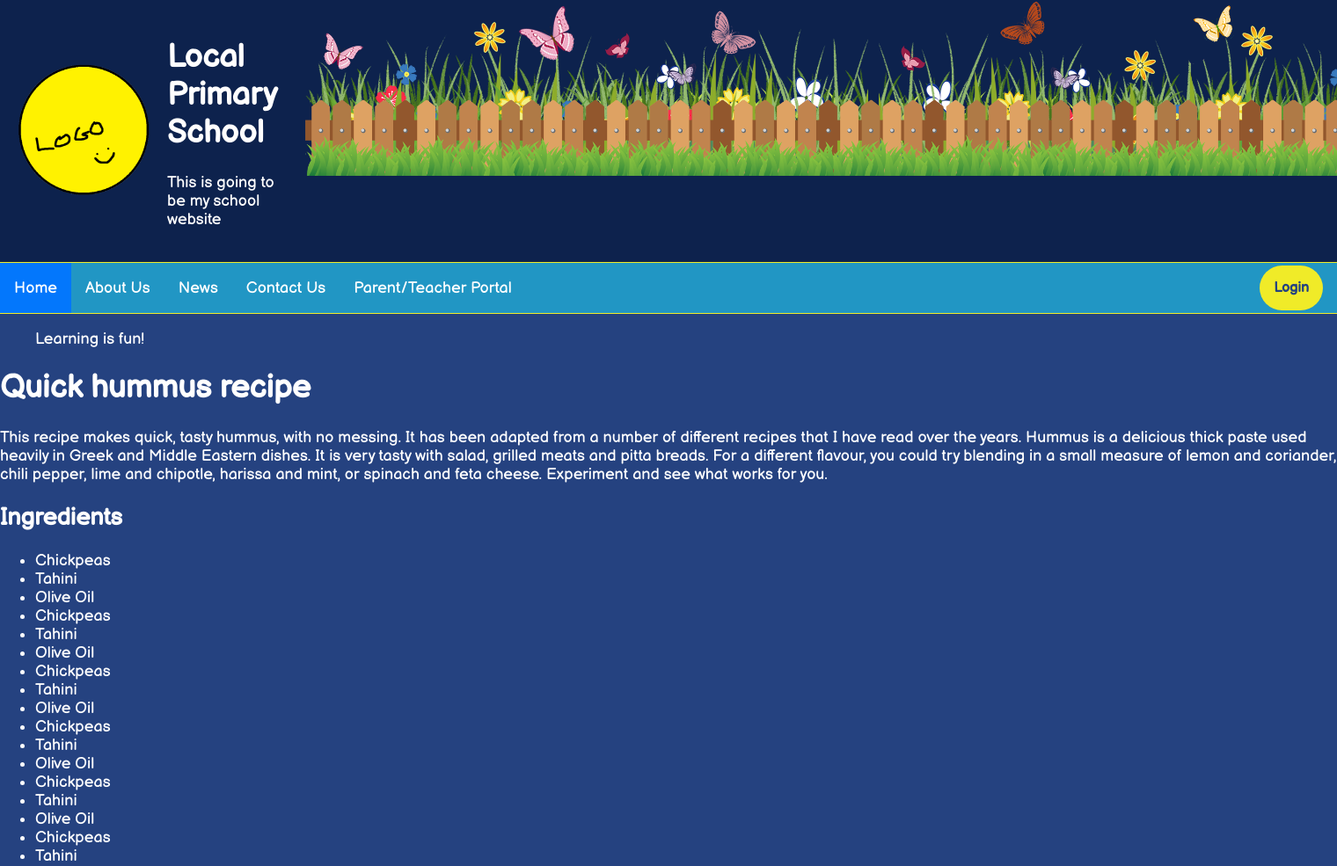
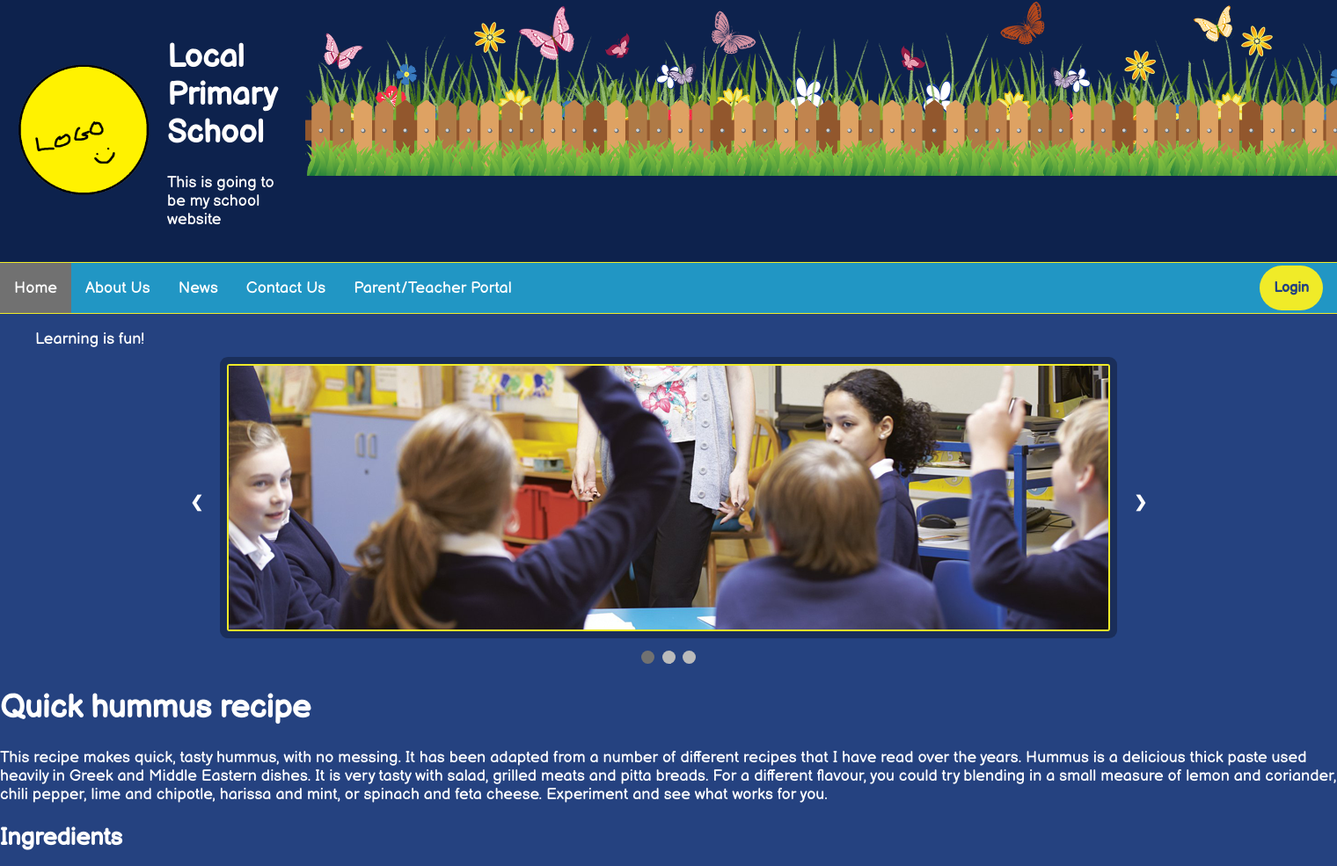
Before and after one commit to modjw/u10-a2, a PHP site: page / in a window 1520 px wide. Shown: the top 985 px of the page at 88% size. Run offline with PHP 8.4, Linux system fonts and the light colour scheme.

Commit message:
Added image carousel to homepage

```diff
--- a/index.html
+++ b/index.html
@@ -48,6 +48,28 @@
     </nav>
 
     <blockquote>Learning is fun!</blockquote>
+
+    <div class="carousel">
+        <div class="carousel-photo fade">
+            <img src="images/classroom-1.png" style="width:100%">
+        </div>
+        <div class="carousel-photo fade">
+            <img src="images/classroom-2.png" style="width:100%">
+        </div>
+        <div class="carousel-photo fade">
+            <img src="images/classroom-3.png" style="width:100%">
+        </div>
+
+        <a class="carousel-prev" onclick="plusSlides(-1)">&#10094;</a>
+        <a class="carousel-next" onclick="plusSlides(1)">&#10095;</a>
+    </div>
+    <br>
+
+    <div style="text-align:center">
+        <span class="dot" onclick="currentSlide(1)"></span>
+        <span class="dot" onclick="currentSlide(2)"></span>
+        <span class="dot" onclick="currentSlide(3)"></span>
+    </div>
 
     <h1>Quick hummus recipe</h1>
 
--- /dev/null
+++ b/scripts/script.js
@@ -0,0 +1,28 @@
+var slideIndex = 1;
+showSlides(slideIndex);
+
+// Next/previous controls
+function plusSlides(n) {
+  showSlides(slideIndex += n);
+}
+
+// Thumbnail image controls
+function currentSlide(n) {
+  showSlides(slideIndex = n);
+}
+
+function showSlides(n) {
+  var i;
+  var slides = document.getElementsByClassName("carousel-photo");
+  var dots = document.getElementsByClassName("dot");
+  if (n > slides.length) {slideIndex = 1}
+  if (n < 1) {slideIndex = slides.length}
+  for (i = 0; i < slides.length; i++) {
+      slides[i].style.display = "none";
+  }
+  for (i = 0; i < dots.length; i++) {
+      dots[i].className = dots[i].className.replace(" active", "");
+  }
+  slides[slideIndex-1].style.display = "block";
+  dots[slideIndex-1].className += " active";
+}
--- a/styles/style.css
+++ b/styles/style.css
@@ -55,6 +55,7 @@ header {
 	position: -webkit-sticky;
 	position: sticky;
 	top: 0;
+	z-index: 10;
 }
 
 .navbar {
@@ -112,6 +113,78 @@ header {
 
 /* main page content */
 
+.carousel {
+    max-width: 1000px;
+    position: relative;
+    margin: auto;
+    padding: 0;
+    border: 2px solid #f0eb28;
+    border-radius: 3px;
+    box-shadow: 0px 0px 0px 8px rgba(0,0,0,0.3);
+}
+
+.carousel-photo {
+    display: none;
+    line-height: 50%;
+}
+
+.carousel-prev, .carousel-next {
+  cursor: pointer;
+  position: absolute;
+  top: 50%;
+  width: auto;
+  margin-top: -22px;
+  margin-left: -60px;
+  margin-right: -60px;
+  padding: 16px;
+  color: white;
+  font-weight: bold;
+  font-size: 18px;
+  transition: 0.6s ease;
+  border-radius: 0 3px 3px 0;
+  user-select: none;
+}
+
+.carousel-next {
+  right: 0;
+  border-radius: 3px 0 0 3px;
+}
+
+.carousel-prev:hover, .carousel-next:hover {
+  background-color: rgba(0,0,0,0.8);
+}
+
+.dot {
+  cursor: pointer;
+  height: 15px;
+  width: 15px;
+  margin: 0 2px;
+  background-color: #bbb;
+  border-radius: 50%;
+  display: inline-block;
+  transition: background-color 0.6s ease;
+}
+
+.active, .dot:hover {
+  background-color: #717171;
+}
+
+.fade {
+  -webkit-animation-name: fade;
+  -webkit-animation-duration: 1.5s;
+  animation-name: fade;
+  animation-duration: 1.5s;
+}
+
+@-webkit-keyframes fade {
+  from {opacity: .4}
+  to {opacity: 1}
+}
+
+@keyframes fade {
+  from {opacity: .4}
+  to {opacity: 1}
+}
 
 /* footer */
 
```
Also changed, not shown: images/classroom-1.png (added), images/classroom-2.png (added), images/classroom-3.png (added).
